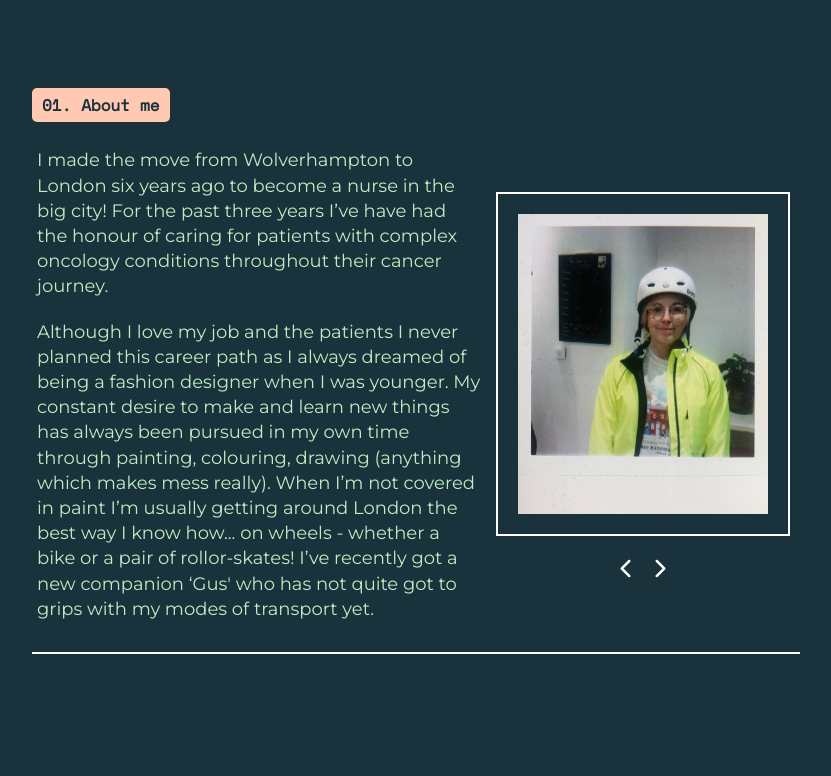
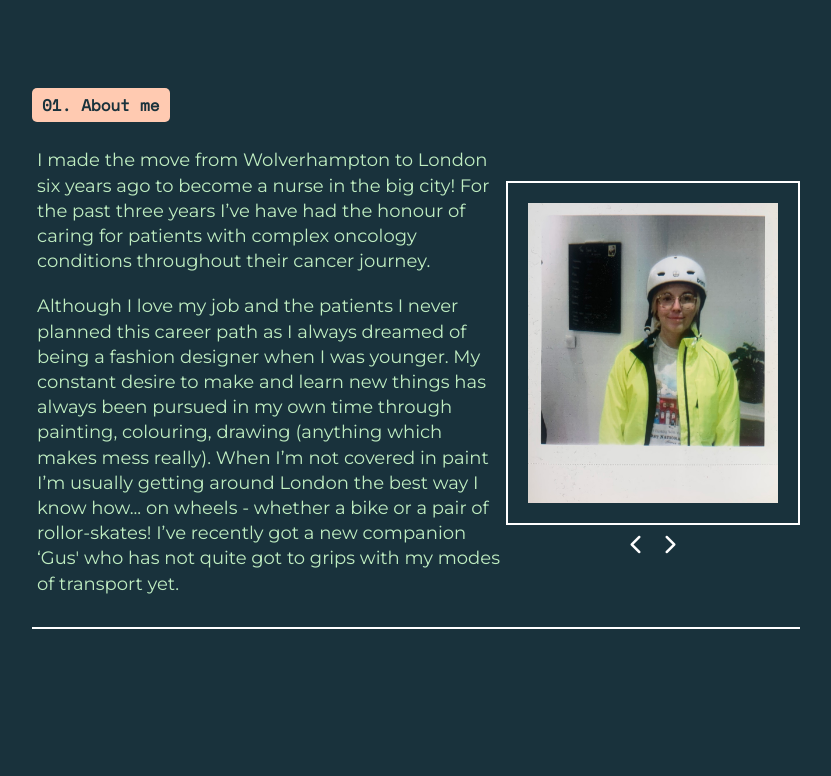
Before and after one commit to miahbates/fac-application, a plain HTML site: page index.html in a window 1280 px wide. Shown: the part 660-1436 px from the top of the page, without its empty margins (68-899 px from the left). Drawn offline with nearby package versions, Linux system fonts and the light colour scheme.

Commit message:
fixed carousel with grid

```diff
--- a/index.css
+++ b/index.css
@@ -221,7 +221,7 @@ a {
 #painting {
   width: 130px;
   padding: 20px;
-  margin: 10px;
+  margin: 0 auto;
   border: var(--color-four) 2px solid;
 }
 
@@ -248,8 +248,23 @@ a {
   transition: all .2s ease-in-out;
 }
 
+.carousel {
+  display: grid;
+}
+
+.carousel > * {
+  grid-area: 1 / 1 / 1 / 1;
+}
+
+.parent-carousel {
+  display: flex;
+  flex-direction: column;
+  justify-content: center;
+}
+
 .carousel-hidden {
-  display: none;
+  opacity: 0;
+  transition: opacity .2s;
 }
 
 .fa-chevron-left:hover,
@@ -374,12 +389,15 @@ h3 {
   padding: 20px;
 }
 
-.img-me {
+.para-and-carousel {
   display: flex;
   flex-direction: row;
+  justify-content: center;
 }
 
-.icon-click {
+.parent-carousel {
+  display: flex;
+  flex-direction: column;
   justify-content: center;
 }
 
--- a/index.html
+++ b/index.html
@@ -38,15 +38,17 @@
     </section>
     <section class="left-info" id="about-me">
       <h3>01. About me</h3>
-      <div class="img-me">
-        <div>
+      <div class="para-and-carousel">
+        <div id="about-me-text">
           <p>I made the move from Wolverhampton to London six years ago to become a nurse in the big city! For the past three years I’ve have had the honour of caring for patients with complex oncology conditions throughout their cancer journey.</p>
           <p>Although I love my job and the patients I never planned this career path as I always dreamed of being a fashion designer when I was younger. My constant desire to make and learn new things has always been pursued in my own time through painting, colouring, drawing (anything which makes mess really). When I’m not covered in paint I’m usually getting around London the best way I know how... on wheels - whether a bike or a pair of rollor-skates! I’ve recently got a new companion ‘Gus' who has not quite got to grips with my modes of transport yet.</p>
         </div>
-        <div id="carousel">
-          <img id="me" src="images/me.jpg">
-          <img id="gus" class="carousel-hidden" src="images/gus-2.jpg">
-          <img id="painting" class="carousel-hidden" src="images/painting.jpg">
+        <div class="parent-carousel">
+          <div class="carousel">
+            <img id="me" src="images/me.jpg" alt="blonde girl wearing a cycling hat">
+            <img id="gus" class="carousel-hidden" src="images/gus-2.jpg" alt="brown and white whippet puppy">
+            <img id="painting" class="carousel-hidden" src="images/painting.jpg"  alt="green and pink painting of a women holding a cigarette">
+          </div>
           <div class="icon-click">
             <span id="left-arrow" class="fas fa-chevron-left"></span>
             <span id="right-arrow" class="fas fa-chevron-right"></span>
```
Lines whose indentation alone changed are shown as unchanged.
